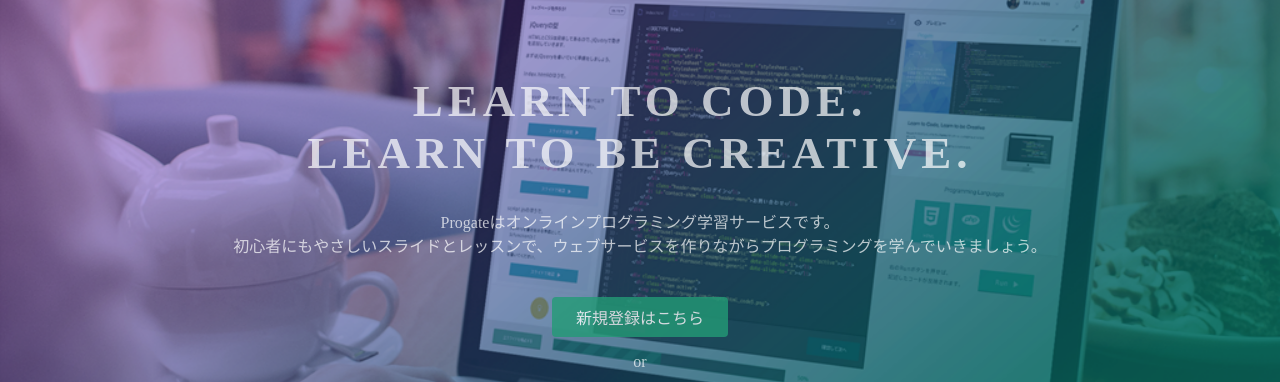
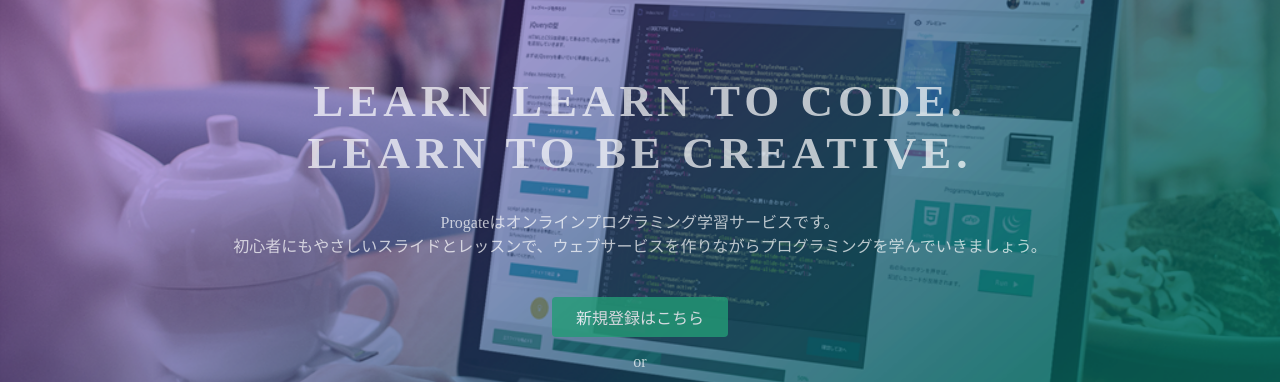
Before and after one commit to sy23611/github.io, a plain HTML site: page index.html in a window 1280 px wide. Shown: the part 135-517 px from the top of the page. Drawn offline with Linux system fonts and the light colour scheme.

Commit message:
Update index.html

```diff
--- a/index.html
+++ b/index.html
@@ -23,7 +23,7 @@
   </header>
   <div class="top-wrapper">
     <div class="container">
-      <h1>LEARN TO CODE.<br>LEARN TO BE CREATIVE.</h1>
+      <h1>LEARN LEARN TO CODE.<br>LEARN TO BE CREATIVE.</h1>
       <p>Progateはオンラインプログラミング学習サービスです。<br>初心者にもやさしいスライドとレッスンで、ウェブサービスを作りながらプログラミングを学んでいきましょう。</p>
       <div class="btn-wrapper">
         <a href="#" class="btn signup">新規登録はこちら</a>
```
